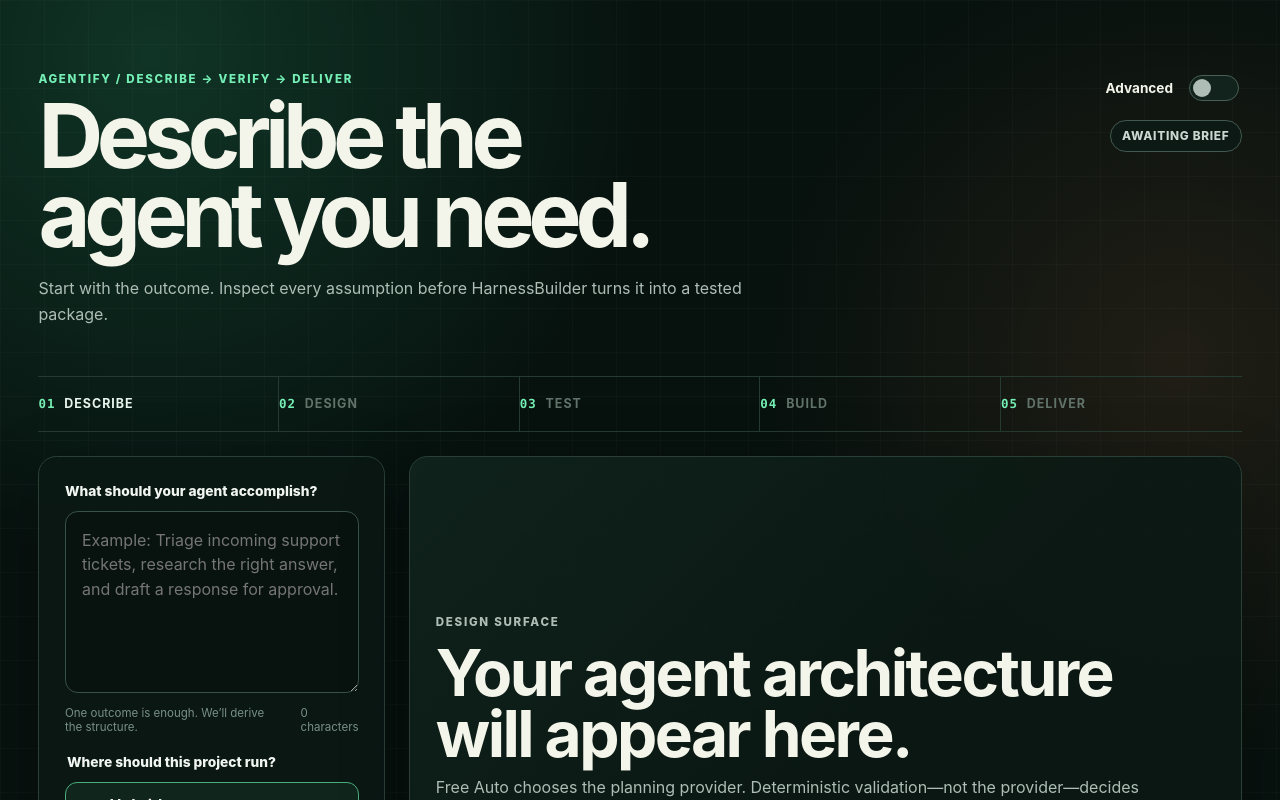
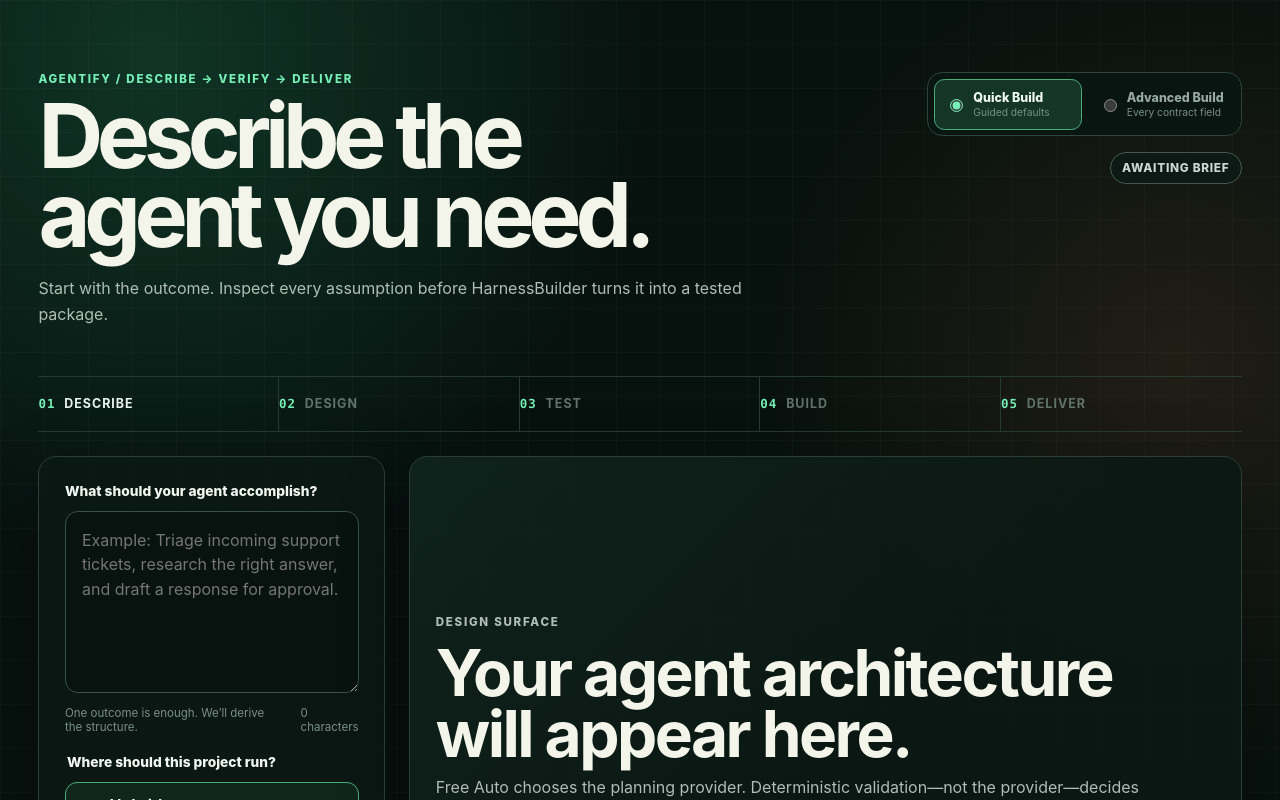
Before and after one commit to RoUchiha/Agentify, a Next.js app: page / in a window 1280 px wide. Shown: the top 800 px of the page. Built offline with nearby package versions, Linux system fonts and the light colour scheme.

Commit message:
feat: add Quick and Advanced build modes

```diff
--- a/src/app/globals.css
+++ b/src/app/globals.css
@@ -109,43 +109,49 @@
   gap: 1rem;
 }
 
-.advanced-toggle {
-  display: flex;
-  gap: 0.75rem;
-  align-items: center;
-  font-size: 0.85rem;
-  font-weight: 700;
+.build-mode-toggle {
+  display: grid;
+  grid-template-columns: repeat(2, minmax(8.8rem, 1fr));
+  gap: 0.35rem;
+  margin: 0;
+  padding: 0.35rem;
+  border: 1px solid #2f453b;
+  border-radius: 0.95rem;
+  background: #091510;
 }
 
-.advanced-toggle input {
-  appearance: none;
-  width: 3.1rem;
-  height: 1.65rem;
-  border: 1px solid #486057;
-  border-radius: 999px;
-  background: #12231d;
-  transition: 160ms ease;
+.build-mode-toggle label {
+  display: grid;
+  grid-template-columns: auto 1fr;
+  gap: 0.08rem 0.45rem;
+  min-height: 3.2rem;
+  align-content: center;
+  padding: 0.5rem 0.65rem;
+  border: 1px solid transparent;
+  border-radius: 0.65rem;
+  color: #97aaa1;
 }
 
-.advanced-toggle input::after {
-  display: block;
-  width: 1.15rem;
-  height: 1.15rem;
-  margin: 0.19rem;
-  border-radius: 50%;
-  background: #aebeb6;
-  content: "";
-  transition: 160ms ease;
+.build-mode-toggle label.selected {
+  border-color: #4bad7e;
+  color: #effaf4;
+  background: #153526;
 }
 
-.advanced-toggle input:checked {
-  border-color: #75efb5;
-  background: #1f6046;
+.build-mode-toggle input {
+  grid-row: 1 / 3;
+  align-self: center;
+  accent-color: #75efb5;
 }
 
-.advanced-toggle input:checked::after {
-  translate: 1.45rem;
-  background: #fff;
+.build-mode-toggle span {
+  font-size: 0.78rem;
+  font-weight: 850;
+}
+
+.build-mode-toggle small {
+  color: #789087;
+  font-size: 0.64rem;
 }
 
 .run-state,
--- /dev/null
+++ b/src/components/build-mode-toggle.tsx
@@ -0,0 +1,31 @@
+export type BuildMode = "quick" | "advanced";
+
+export function BuildModeToggle({
+  mode,
+  onChange,
+}: {
+  mode: BuildMode;
+  onChange(mode: BuildMode): void;
+}) {
+  return (
+    <fieldset className="build-mode-toggle">
+      <legend className="sr-only">Build mode</legend>
+      {(["quick", "advanced"] as const).map((value) => (
+        <label className={mode === value ? "selected" : undefined} key={value}>
+          <input
+            aria-label={value === "quick" ? "Quick Build" : "Advanced Build"}
+            checked={mode === value}
+            name="build-mode"
+            onChange={() => onChange(value)}
+            type="radio"
+            value={value}
+          />
+          <span>{value === "quick" ? "Quick Build" : "Advanced Build"}</span>
+          <small>
+            {value === "quick" ? "Guided defaults" : "Every contract field"}
+          </small>
+        </label>
+      ))}
+    </fieldset>
+  );
+}
--- a/src/components/workspace.tsx
+++ b/src/components/workspace.tsx
@@ -2,6 +2,10 @@
 
 import { useState } from "react";
 
+import {
+  BuildModeToggle,
+  type BuildMode,
+} from "@/components/build-mode-toggle";
 import { DesignSummary } from "@/components/design-summary";
 import { ArtifactDelivery } from "@/components/artifact-delivery";
 import { ProgressRail } from "@/components/progress-rail";
@@ -12,6 +16,7 @@
 import { VisualCanvas } from "@/components/visual-canvas";
 import type { AgentSpec, DeploymentMode } from "@/domain/agent-spec";
 import type { BuildAgentInput, BuildResult } from "@/connectors/harness-builder";
+import { materializeCustomization } from "@/domain/customization";
 import { toVisualGraph } from "@/domain/graph";
 import { evaluateSpec } from "@/domain/policy";
 import type { PlanAgentResult } from "@/server/planner";
@@ -51,7 +56,7 @@
     { id: "ollama" | "groq"; dataBoundary: "local" | "cloud"; reason: string } | undefined
   >();
   const [issue, setIssue] = useState<string>();
-  const [advanced, setAdvanced] = useState(false);
+  const [mode, setMode] = useState<BuildMode>("quick");
   const [tested, setTested] = useState(false);
   const [buildResult, setBuildResult] = useState<BuildResult>();
   const [building, setBuilding] = useState(false);
@@ -64,15 +69,16 @@
     try {
       const result = await planner(request);
       if (result.status === "ready") {
-        setSpec(result.spec);
+        const acceptedSpec = materializeCustomization(result.spec);
+        setSpec(acceptedSpec);
         setProvider(result.provider);
-        const decision = evaluateSpec(result.spec);
+        const decision = evaluateSpec(acceptedSpec);
         setStatus(decision.status);
         setTested(false);
         setBuildResult(undefined);
         setPlaygroundResult(undefined);
         if (autoContinue && decision.status === "ready") {
-          await runAutomaticPipeline(result.spec);
+          await runAutomaticPipeline(acceptedSpec);
         }
         return;
       }
@@ -161,17 +167,7 @@
           </p>
         </div>
         <div className="header-controls">
-          <label className="advanced-toggle">
-            <span>Advanced</span>
-            <input
-              aria-label="Advanced"
-              aria-checked={advanced}
-              checked={advanced}
-              onChange={(event) => setAdvanced(event.target.checked)}
-              role="switch"
-              type="checkbox"
-            />
-          </label>
+          <BuildModeToggle mode={mode} onChange={setMode} />
           <span className={`run-state ${status}`} role="status">
             {statusLabel(status)}
           </span>
@@ -207,7 +203,7 @@
           {spec ? (
             <>
               <DesignSummary spec={spec} />
-              {advanced && (
+              {mode === "advanced" && (
                 <div className="advanced-grid">
                   <VisualCanvas graph={toVisualGraph(spec)} />
                   <SpecEditor onChange={setSpec} spec={spec} />
```
Also changed, not shown: 2 other files (tests, documents, lock files or other folders).
